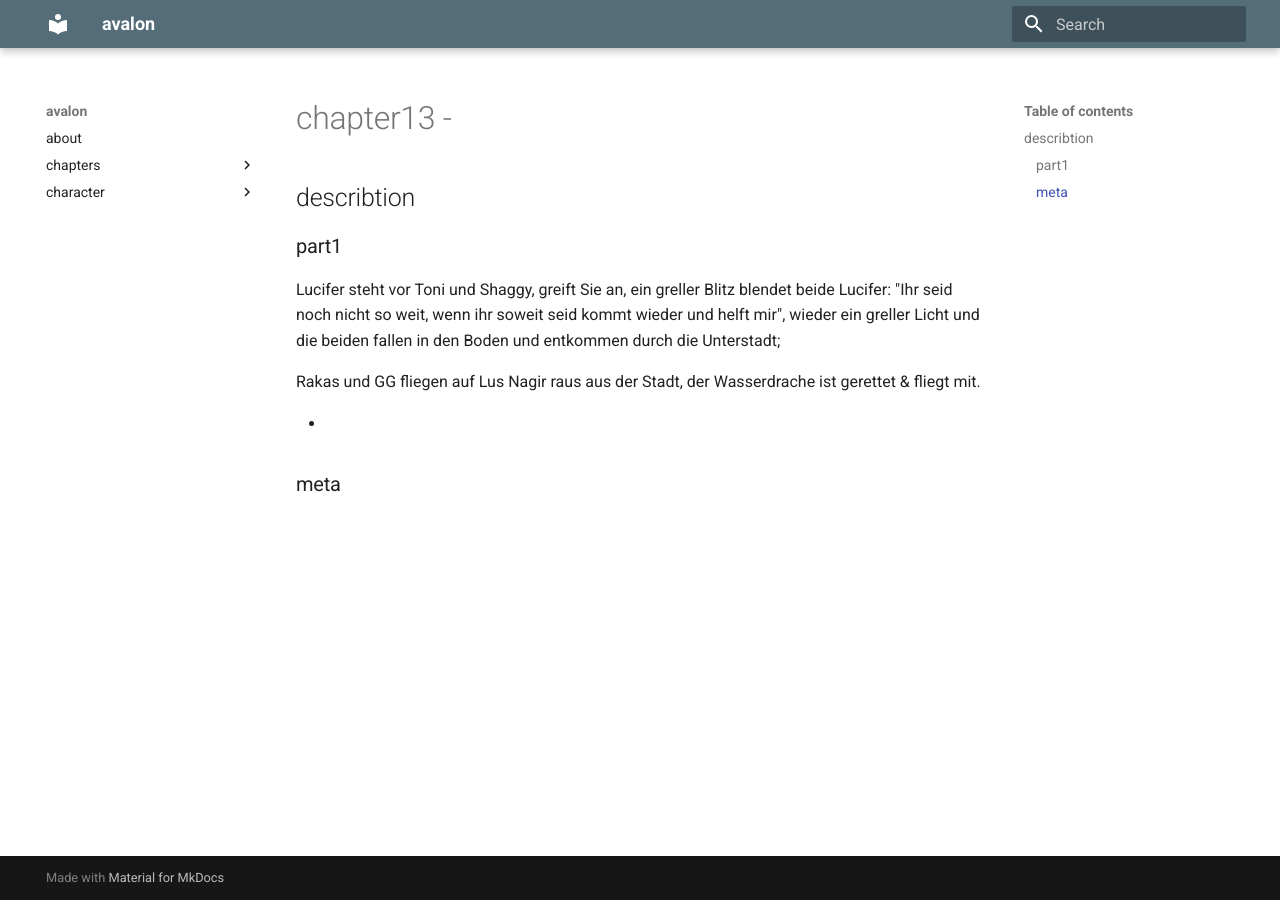
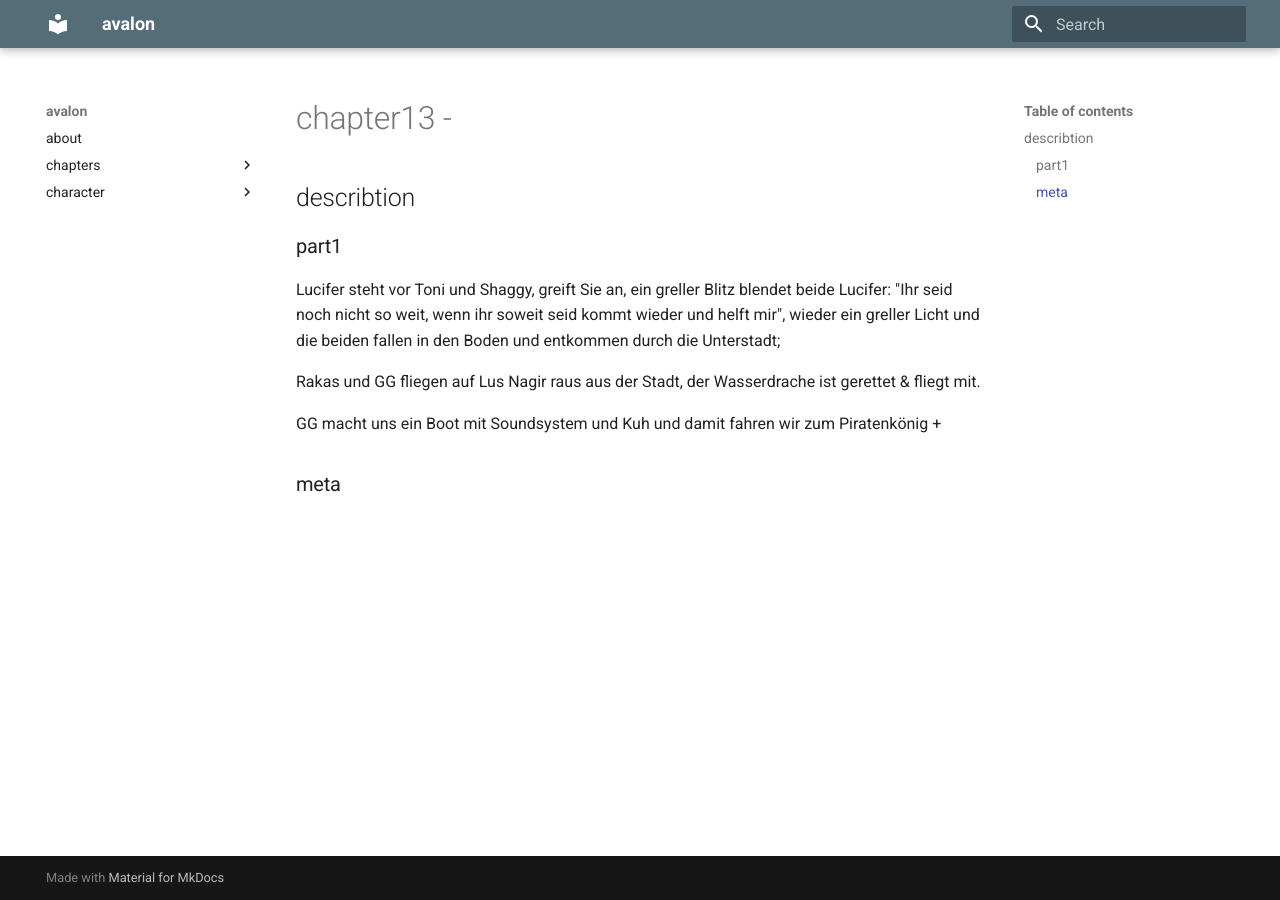
Before and after one commit to mkdocs-pnp/avalon, an MkDocs documentation site: the page built from docs/chapter/chapter13.md, in a window 1280 px wide. Built offline with MkDocs 1.6.1 and Material for MkDocs 9.7.7, drawn with Linux system fonts in a browser that asks for light colours.

Commit message:
Update chapter13.md

```diff
--- a/docs/chapter/chapter13.md
+++ b/docs/chapter/chapter13.md
@@ -8,8 +8,10 @@ Lucifer steht vor Toni und Shaggy, greift Sie an, ein greller Blitz blendet beid
 Lucifer: "Ihr seid noch nicht so weit, wenn ihr soweit seid kommt wieder und helft mir", wieder ein greller Licht und die beiden fallen in den Boden
 und entkommen durch die Unterstadt;
 
-Rakas und GG fliegen auf Lus Nagir raus aus der Stadt, der Wasserdrache ist gerettet & fliegt mit.
+Rakas und GG fliegen auf Lus Nagir raus aus der
+Stadt, der Wasserdrache ist gerettet & fliegt mit.
 
+GG macht uns ein Boot mit Soundsystem und Kuh und damit fahren wir zum Piratenkönig
 + <description>
 
 ### meta
```
